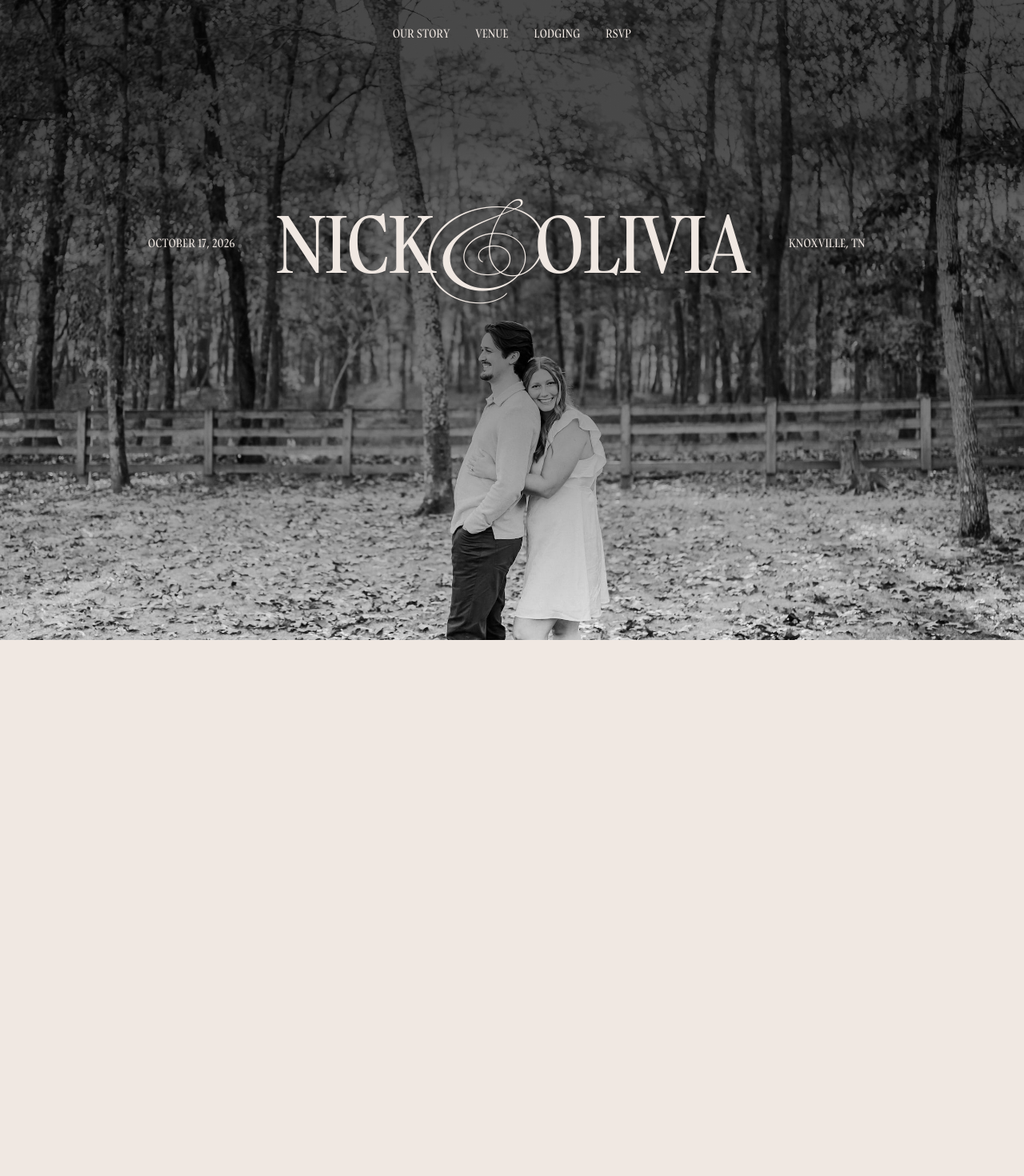
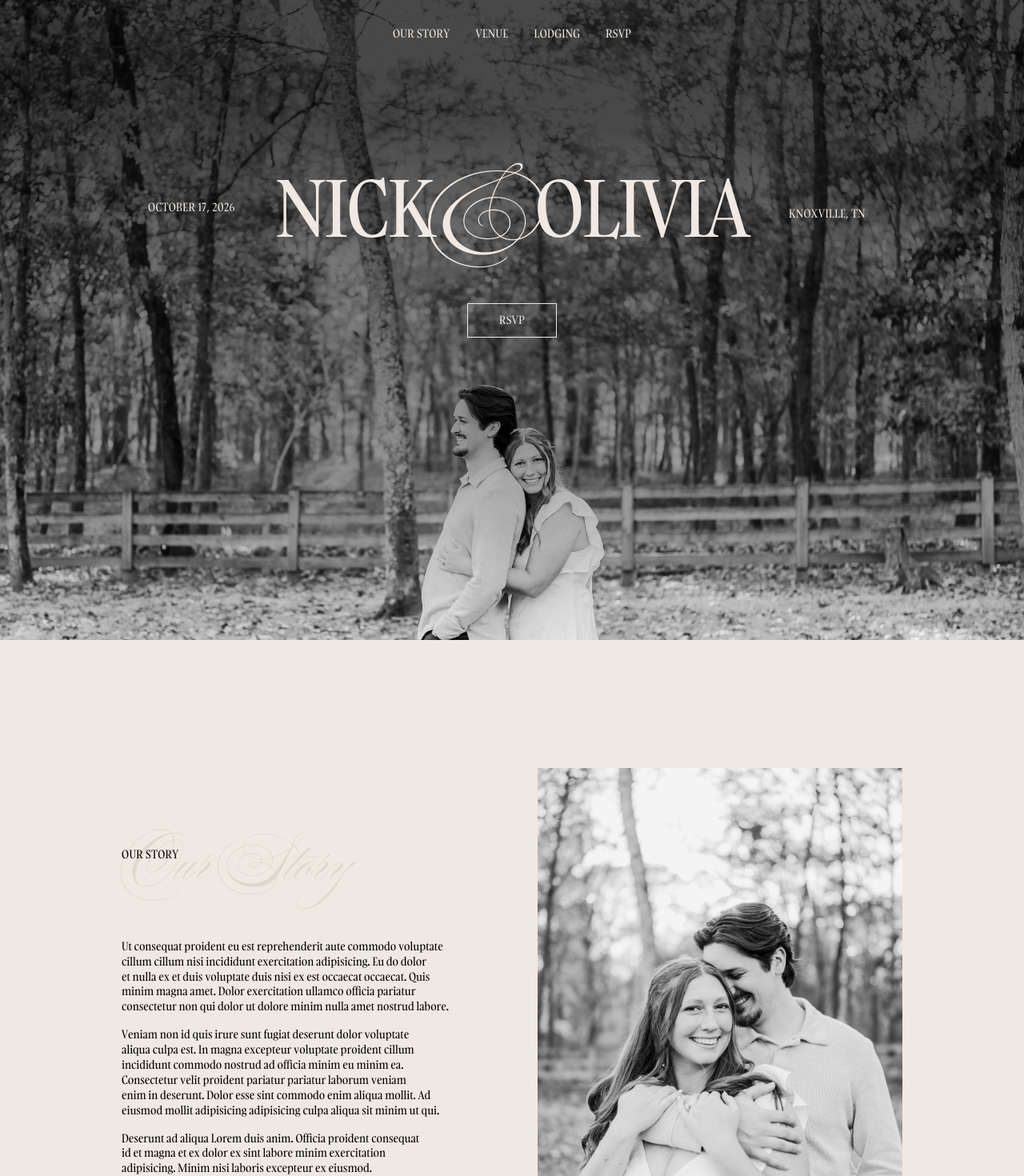
Before and after one commit to nicbeuc/nickandoliviabeuchat.com, a Next.js app: page / in a window 1280 px wide. Shown: the top 1470 px of the page at 80% size. Built offline with nearby package versions, Linux system fonts and the light colour scheme.

Commit message:
hero work and our story section

```diff
--- a/src/components/sections/Hero.js
+++ b/src/components/sections/Hero.js
@@ -1,4 +1,5 @@
 import Image from "next/image";
+import Button from "@/components/ui/Button";
 import heroImage from "@/images/hero-image.jpg";
 import styles from "@/styles/Hero.module.css";
 
@@ -14,11 +15,14 @@ export default function Hero() {
         />
       </div>
       <div className={styles.heroContent}>
-        <h1 className={styles.heroTitle}>
-          <span>Nick</span><span className={styles.ampersand}>&amp;</span><span>Olivia</span>
-        </h1>
-        <p>October 17, 2026</p>
-        <p>Knoxville, TN</p>
+        <div className={styles.heroText}>
+          <h1 className={styles.heroTitle}>
+            <span>Nick</span><span className={styles.ampersand}>&amp;</span><span>Olivia</span>
+          </h1>
+          <p>October 17, 2026</p>
+          <p>Knoxville, TN</p>
+        </div>
+        <Button href="#rsvp">RSVP</Button>
       </div>
     </section>
   );
--- a/src/components/sections/OurStory.js
+++ b/src/components/sections/OurStory.js
@@ -1,9 +1,21 @@
+import Image from "next/image";
+import ourStoryImage from "@/images/our-story-image.jpg";
 import styles from "@/styles/OurStory.module.css";
 
 export default function OurStory() {
   return (
-    <section className={styles.ourStory} id="our-story">
-      {/* <h2>Our Story</h2> */}
+    <section className={`${styles.ourStory} section-contained`} id="our-story">
+      <div className={styles.ourStoryInner}>
+        <div className={styles.ourStoryContent}>
+          <h2 className="fancy-heading section-heading">Our Story</h2>
+          <p>Ut consequat proident eu est reprehenderit aute commodo voluptate cillum cillum nisi incididunt exercitation adipisicing. Eu do dolor et nulla ex et duis voluptate duis nisi ex est occaecat occaecat. Quis minim magna amet. Dolor exercitation ullamco officia pariatur consectetur non qui dolor ut dolore minim nulla amet nostrud labore.</p>
+          <p>Veniam non id quis irure sunt fugiat deserunt dolor voluptate aliqua culpa est. In magna excepteur voluptate proident cillum incididunt commodo nostrud ad officia minim eu minim ea. Consectetur velit proident pariatur pariatur laborum veniam enim in deserunt. Dolor esse sint commodo enim aliqua mollit. Ad eiusmod mollit adipisicing adipisicing culpa aliqua sit minim ut qui.</p>
+          <p>Deserunt ad aliqua Lorem duis anim. Officia proident consequat id et magna et ex dolor ex sint labore minim exercitation adipisicing. Minim nisi laboris excepteur ex eiusmod.</p>
+        </div>
+        <div className={styles.ourStoryImage}>
+          <Image src={ourStoryImage} alt="Our Story" width={800} height={1200}/>
+        </div>
+      </div>
     </section>
   );
 }
--- /dev/null
+++ b/src/components/ui/Button.js
@@ -0,0 +1,12 @@
+import styles from "@/styles/Button.module.css";
+
+export default function Button({ children, onClick, href = '#' }) {
+  if (onClick) {
+    return (
+      <button onClick={onClick} type="button" className={styles.button}>
+        {children}
+      </button>
+    );
+  }
+  return <a href={href} className={styles.button}>{children}</a>;
+}
--- a/src/components/ui/Nav.js
+++ b/src/components/ui/Nav.js
@@ -24,16 +24,16 @@ export default function Nav() {
       <nav className={styles.navWrapper}>
         <ul>
           <li>
-            <a href="#our-story">Our Story</a>
+            <a href="#our-story"><span>Our Story</span></a>
           </li>
           <li>
-            <a href="#venue">Venue</a>
+            <a href="#venue"><span>Venue</span></a>
           </li>
           <li>
-            <a href="#lodging">Lodging</a>
+            <a href="#lodging"><span>Lodging</span></a>
           </li>
           <li>
-            <a href="#rsvp">RSVP</a>
+            <a href="#rsvp"><span>RSVP</span></a>
           </li>
         </ul>
       </nav>
--- /dev/null
+++ b/src/styles/Button.module.css
@@ -0,0 +1,38 @@
+.button {
+  display: inline-flex;
+  justify-content: center;
+  align-items: center;
+  padding: 0.75em 2em;
+  min-width: 8em;
+  text-transform: uppercase;
+  letter-spacing: var(--overline-letter-spacing);
+  font-size: var(--font-size-body);
+  font-weight: 400;
+  border: 1px solid var(--color-beige);
+  position: relative;
+  isolation: isolate;
+  transition: color var(--duration-medium) var(--ease-out-1);
+}
+
+.button::before {
+  content: "";
+  position: absolute;
+  height: 100%;
+  width: 100%;
+  inset: 0;
+  background-color: var(--color-beige);
+  z-index: -1;
+  transform: scaleY(0);
+  transform-origin: bottom;
+  transition: transform var(--duration-medium) var(--ease-out-1);
+}
+
+@media (hover: hover) {
+  .button:hover {
+    color: var(--color-green);
+  }
+
+  .button:hover::before {
+    transform: scaleY(1);
+  }
+}
--- a/src/styles/Hero.module.css
+++ b/src/styles/Hero.module.css
@@ -5,7 +5,7 @@
   height: 100vh;
   color: var(--color-beige);
   isolation: isolate;
-  z-index: -1;
+  z-index: 0;
 }
 
 .heroBackground::after {
@@ -21,16 +21,21 @@
   left: 0;
   width: 100%;
   height: 100%;
+  overflow: hidden;
   z-index: -1;
 }
 
 .heroImage {
   position: absolute;
-  inset: 0;
-  height: 100%;
-  width: 100%;
+  inset: 0 -10% -15% -12%;
+  height: 120%;
+  width: 120%;
   object-fit: cover;
   object-position: center;
+
+  @media (width <=768px) {
+    left: -15%;
+  }
 }
 
 .heroTitle {
@@ -38,6 +43,12 @@
   text-transform: uppercase;
   letter-spacing: -.025ch;
   user-select: none;
+
+  @media (width <= 768px) {
+    grid-column: 1/-1;
+    font-size: clamp(2rem, 14vw, 5rem);
+    /* margin-bottom: .05em; */
+  }
 }
 
 .heroTitle span {
@@ -45,17 +56,37 @@
 }
 
 .heroContent {
+  position: relative;
   width: 100%;
   height: 100%;
+  max-width: 60rem;
+  display: flex;
+  flex-direction: column;
+  align-items: center;
+  justify-content: center;
+  margin-inline: auto;
+  padding-bottom: 12rem;
+  z-index: 2;
+  padding-inline: var(--page-margin);
+}
+
+.heroText {
+  width: 100%;
   display: flex;
   align-items: center;
-  z-index: 2;
-  padding-bottom: 12rem;
+  margin-bottom: 3rem;
   gap: 2rem;
   justify-content: space-between;
-  max-width: 60rem;
-  margin-inline: auto;
-  padding-inline: var(--page-margin);
+
+  @media (width <= 768px) {
+    width: fit-content;
+    margin-inline: auto;
+    display: grid;
+    justify-content: center;
+    text-align: center;
+    grid-template-columns: 1fr 1fr;
+    gap: 0;
+  }
 }
 
 .ampersand {
@@ -73,9 +104,24 @@
   letter-spacing: var(--overline-letter-spacing);
   text-transform: uppercase;
   line-height: 2rem;
+
+  @media (width <= 768px) {
+    width: 100%;
+  }
 }
 
 .heroContent p:first-of-type {
   order: -1;
   text-align: right;
+
+  @media (width <=768px) {
+    order: unset;
+    text-align: left;
+  }
 }
+
+@media (width <= 768px) {
+  .heroContent p:last-of-type {
+    text-align: right;
+  }
+}
--- a/src/styles/Nav.module.css
+++ b/src/styles/Nav.module.css
@@ -6,17 +6,24 @@
   color: var(--color-beige);
   /* mix-blend-mode: difference; */
   z-index: 100;
-  transition: color 0.25s ease;
+  transition: color var(--duration-medium) ease;
 }
 
 .nav.pastHero {
   color: var(--color-green);
+  /* mix-blend-mode: difference; */
 }
 
 .navWrapper ul {
   display: flex;
+  white-space: nowrap;
   padding-top: 1rem;
   padding-bottom: 1rem;
+
+  @media (width <= 768px) {
+    padding-top: 0.5rem;
+    padding-bottom: 0.5rem;
+  }
 }
 
 .navWrapper a {
@@ -25,4 +32,33 @@
   font-size: var(--font-size-body);
   padding: 1rem;
   display: block;
+
+  @media (width <=768px) {
+    padding: 0.75rem;
+  }
 }
+
+.navWrapper a span {
+  display: block;
+  position: relative;
+}
+
+.navWrapper a span::before {
+  content: '';
+  position: absolute;
+  bottom: -.2em;
+  left: 0;
+  width: 100%;
+  height: 1px;
+  background-color: currentColor;
+  transform: scaleX(0);
+  transform-origin: right;
+  transition: transform var(--duration-medium) var(--ease-out-1);
+}
+
+@media (hover: hover) {
+  .navWrapper a:not([aria-current]):hover span::before {
+    transform: scaleX(1);
+    transform-origin: left;
+  }
+}
--- a/src/styles/OurStory.module.css
+++ b/src/styles/OurStory.module.css
@@ -1,4 +1,44 @@
 .ourStory {
   height: 200vh;
   background-color: var(--color-beige);
+  position: relative;
 }
+
+.ourStoryInner {
+  max-width: var(--page-width-contained);
+  margin-inline: auto;
+  padding-inline: var(--page-margin);
+  padding-top: var(--section-padding-vertical);
+  padding-bottom: var(--section-padding-vertical);
+  display: grid;
+  align-items: center;
+  grid-template-columns: 1fr 1fr;
+  gap: clamp(2rem, 5vw, 6rem);
+
+  @media (width <= 768px) {
+    display: flex;
+    flex-direction: column;
+    gap: 4rem;
+  }
+}
+
+.ourStory h2::before {
+  content: 'Our Story';
+}
+
+.ourStoryImage {
+  width: 100%;
+  max-width: 100%;
+  overflow: hidden;
+  position: relative;
+  aspect-ratio: 3/4;
+}
+
+.ourStoryImage img {
+  position: absolute;
+  inset: 0;
+  width: 100%;
+  height: 100%;
+  object-fit: cover;
+  object-position: center;
+}
--- a/src/styles/globals.css
+++ b/src/styles/globals.css
@@ -4,6 +4,20 @@
   --font-size-body: 0.875rem;
   --overline-letter-spacing: 0.05ch;
   --page-margin: 1.5rem;
+
+  --page-width-contained: 64rem;
+
+  --duration-fast: 0.15s;
+  --duration-medium: 0.35s;
+  --duration-slow: 0.5s;
+
+  --ease-out-1: cubic-bezier(0.9, 0.5, 0, 1);
+
+  --section-padding-vertical: 10rem;
+
+  @media (width <= 768px) {
+    --section-padding-vertical: 6rem;
+  }
 }
 
 * {
@@ -41,10 +55,24 @@ a {
   color: inherit;
 }
 
+p {
+  line-height: 1.35;
+  text-wrap: balance;
+  font-size: var(--font-size-body);
+}
+
+p + p {
+  margin-top: 1rem;
+}
+
 /* Typography */
 
 h1,h2,h3,h4,h5,h5 {
-  font-weight: inherit;
+  font-family: var(--font-gambarino), serif;
+  font-size: var(--font-size-body);
+  font-weight: 400;
+  text-transform: uppercase;
+  letter-spacing: var(--overline-letter-spacing);
 }
 
 .font-ballet {
@@ -53,6 +81,28 @@ h1,h2,h3,h4,h5,h5 {
 
 .font-gambarino {
   font-family: var(--font-gambarino), serif;
+}
+
+.fancy-heading {
+  position: relative;
+  isolation: isolate;
+}
+
+.fancy-heading::before {
+  font-family: var(--font-ballet), cursive;
+  font-size: 5em;
+  line-height: 0;
+  pointer-events: none;
+  position: absolute;
+  z-index: -1;
+  bottom: 0;
+  text-transform: none;
+  color: color-mix(in srgb, var(--color-beige) 80%, var(--color-green));
+  opacity: 0.5;
+}
+
+.section-heading {
+  margin-bottom: 6rem;
 }
 
 /* Lenis Smooth Scroll */
```
Also changed, not shown: src/images/our-story-image.jpg (added).
